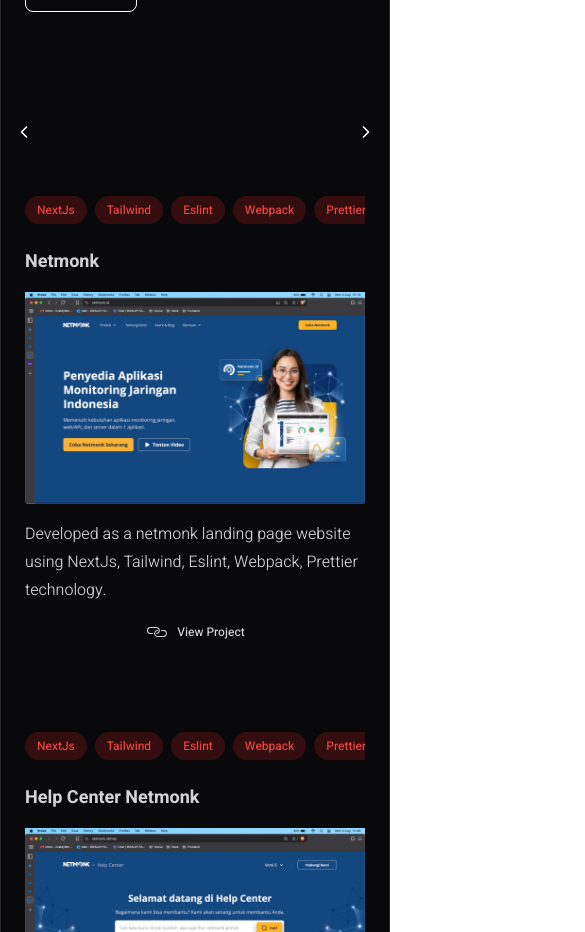
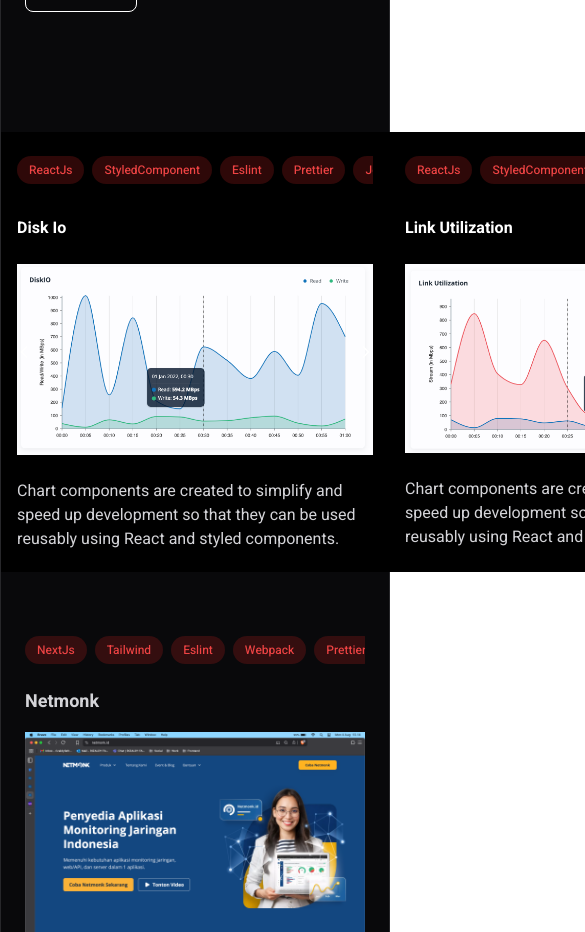
Before and after one commit to rizaldyfathoni/my-project-portfolio, a React (Vite) app: page / in a window 390 px wide. Shown: the part 940-1872 px from the top of the page, 585 px wide, since content can reach past the window. Built offline with nearby package versions, Linux system fonts and the light colour scheme.

Commit message:
fix image chart hidde when open app by mobile

```diff
--- a/src/components/sections/Projects.jsx
+++ b/src/components/sections/Projects.jsx
@@ -11,8 +11,8 @@
         data-hs-carousel='{"loadingClasses": "opacity-0"}'
         className="relative mt-2"
       >
-        <div className="hs-carousel relative overflow-hidden w-full h-full bg-white dark:bg-gray-800 rounded-lg">
-          <div className="hs-carousel-body absolute top-0 bottom-0 start-0 flex flex-nowrap transition-transform duration-700 opacity-0">
+        <div className="hs-carousel relative sm:overflow-hidden overflow-visible w-full h-full bg-white dark:bg-gray-800 rounded-lg">
+          <div className="hs-carousel-body relative sm:absolute top-0 bottom-0 start-0 flex flex-nowrap transition-transform duration-700 opacity-0">
             {/* =========== CERTIFICATES LIST =========== */}
             {user_info.certificates.map((cert, index) => {
               return (
```
